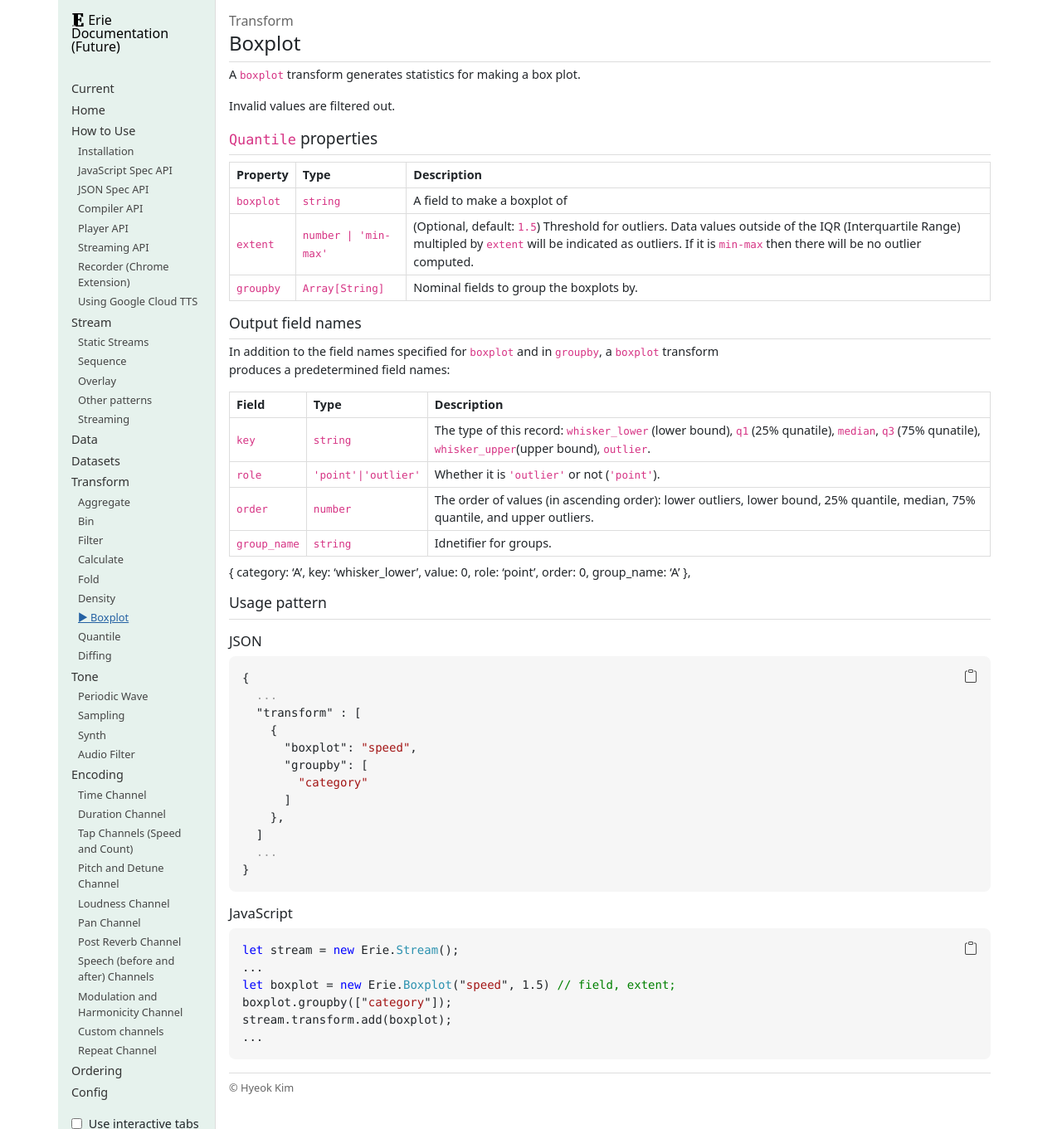
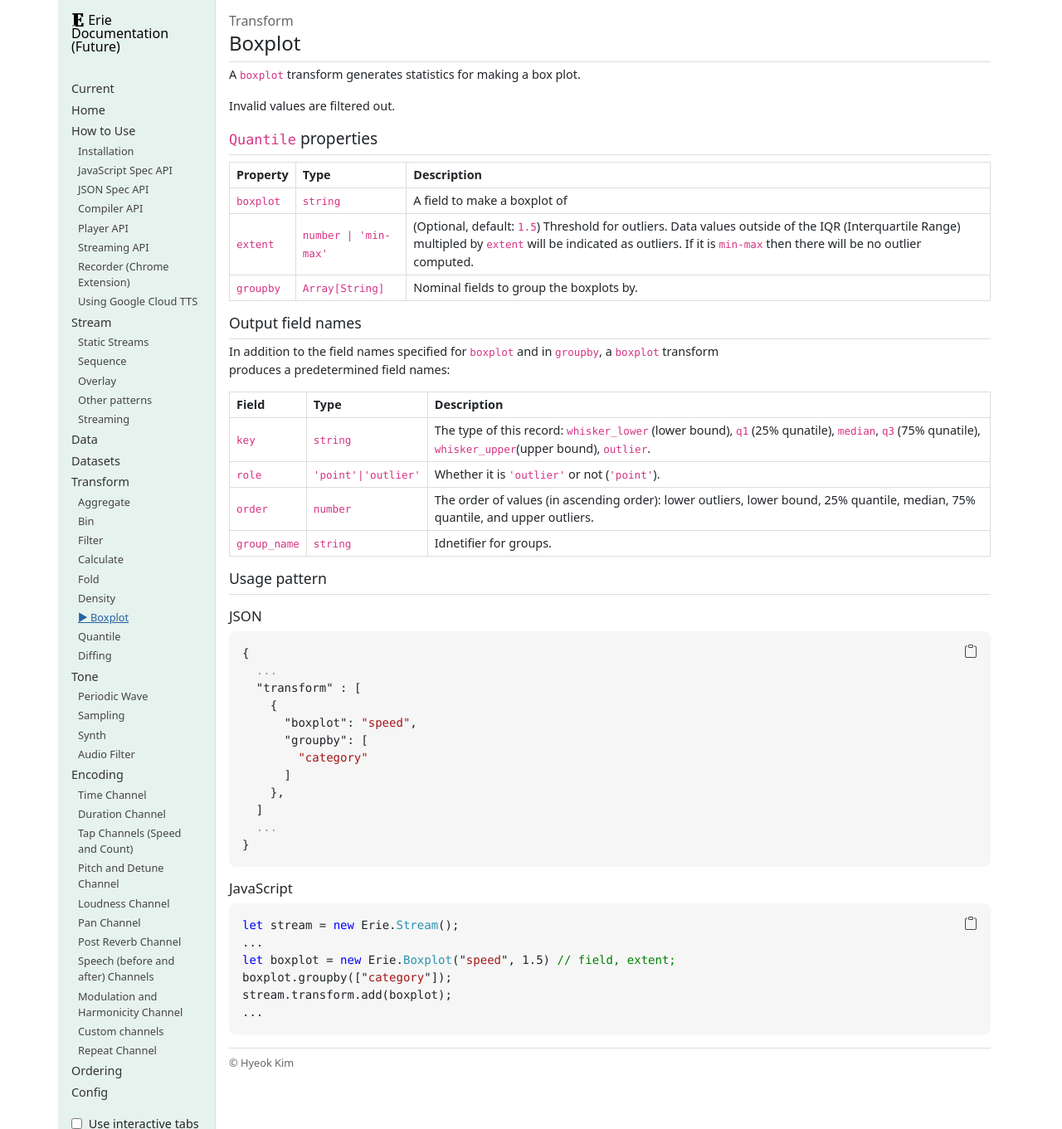
Before and after one commit to see-mike-out/erie-documentation, a Jekyll site: the page built from docs/future/data-transform/boxplot.md, in a window 1280 px wide. Shown: the whole page at 83% size. Built offline with Jekyll 4.4.1, drawn with Linux system fonts in a browser that asks for light colours.

```diff
--- a/docs/future/data-transform/boxplot.md
+++ b/docs/future/data-transform/boxplot.md
@@ -29,15 +29,6 @@ In addition to the field names specified for `boxplot` and in `groupby`, a `boxp
 | `role` | `'point'|'outlier'` | Whether it is `'outlier'` or not (`'point'`). |
 | `order` | `number` | The order of values (in ascending order): lower outliers, lower bound, 25% quantile, median, 75% quantile, and upper outliers. |
 | `group_name` | `string` | Idnetifier for groups. |
-
-  {
-    category: 'A',
-    key: 'whisker_lower',
-    value: 0,
-    role: 'point',
-    order: 0,
-    group_name: 'A'
-  },
 
 ### Usage pattern
 
--- a/index.markdown
+++ b/index.markdown
@@ -54,7 +54,8 @@ Yet, it is still not possible to capture the sounds generated using the Web Spee
 ### Offline audio generation
 
 Now, Erie supports offline audio generation. Refer to [this documentation](docs/how-to-use/player.html#audioqueuegetfullaudiottsfetchfunction---promiseblob).
-Note that you need a separate Text-to-Speech API (usually a commercial service). To better support, Erie offers [an interface function for Google Cloud Text-To-Speech API](docs/how-to-use/google-tts.html).
+~~Note that you need a separate Text-to-Speech API (usually a commercial service). To better support, Erie offers [an interface function for Google Cloud Text-To-Speech API](docs/how-to-use/google-tts.html).~~
+Preset for Google TTS API will be deprecated due to failing to produce stable compilation, yet you can still provide external APIs.
 In case you don't have an access to a TTS API, you can still use the recorder extension.
 
 ## Future expansion plans
```
Also changed, not shown: docs/how-to-use/google-tts.md (+2 -0 lines), README.md.
